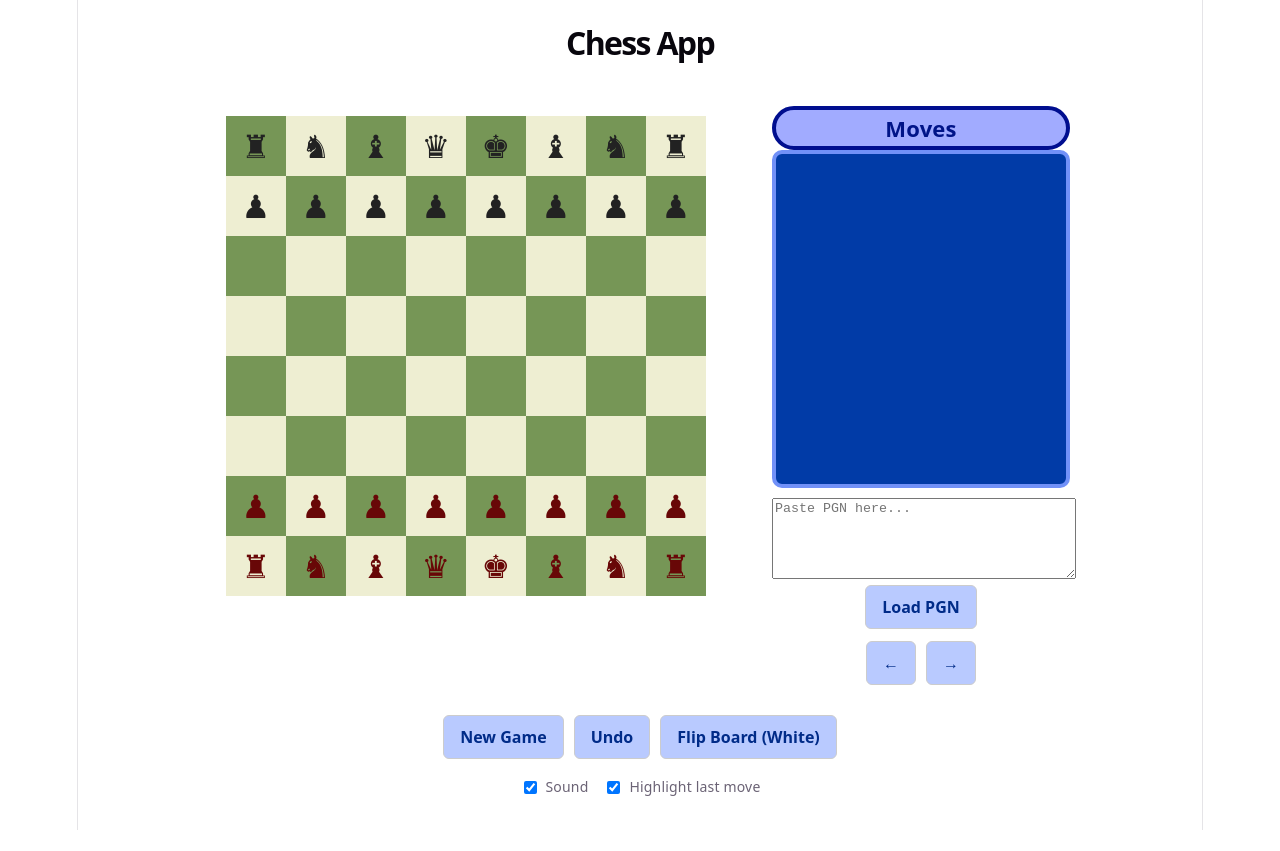
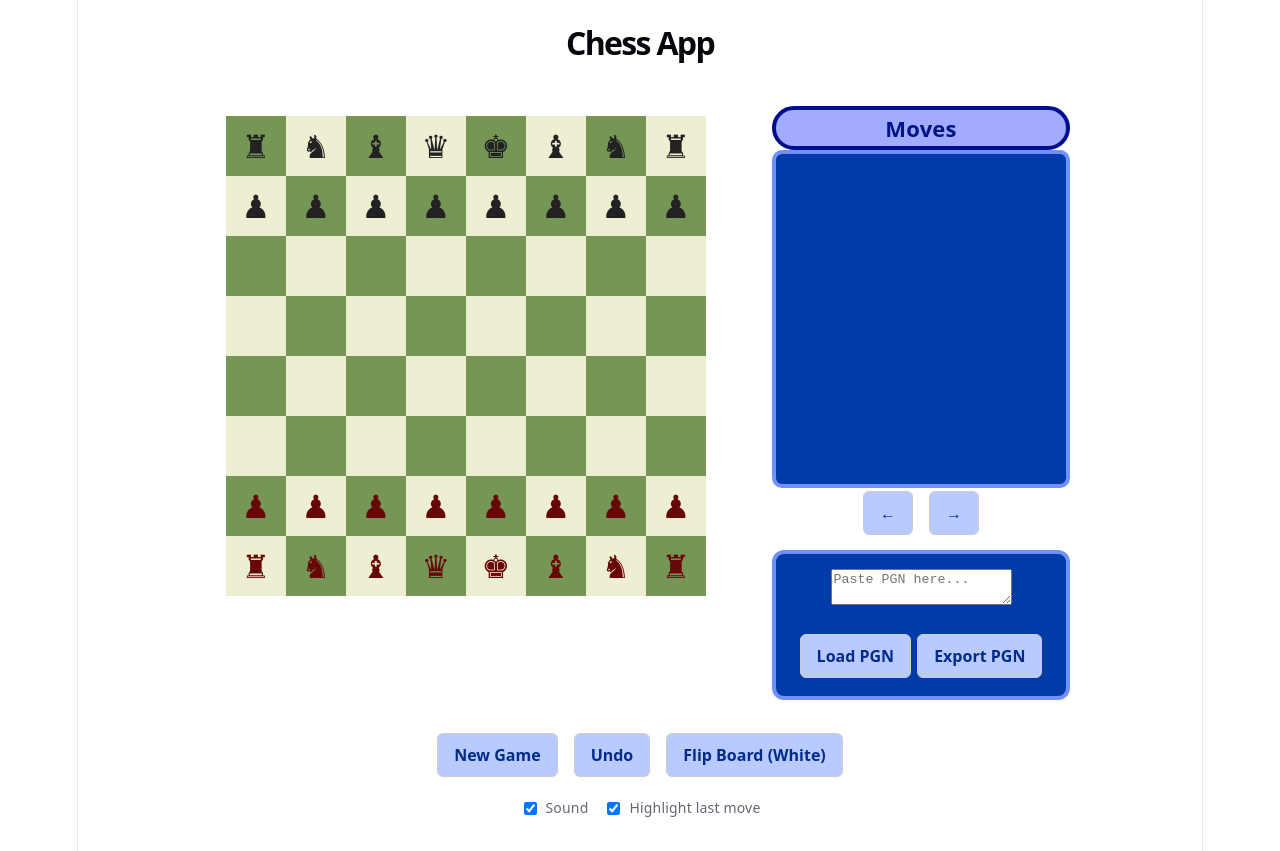
Before and after one commit to harleyk314/HumanlikeChessCoach, a React (Vite) app: page / in a window 1280 px wide. Before the commit the page ends 830 px from the top, so only its background shows below. Built offline with nearby package versions, Linux system fonts and the light colour scheme.

Commit message:
Added export PGN button

```diff
--- a/src/App.css
+++ b/src/App.css
@@ -108,8 +108,35 @@ h1 {
   font-size: 14px;
 }
 
+
+.load-and-export {
+  display: flex;
+  flex-direction: row;
+  justify-content: center;
+}
+
+.import-section {
+  display: flex;
+  flex-direction: column;
+  background: #013ba7;
+  border: 4px solid #7191f8;
+  border-radius: 12px;
+  padding: 15px;
+}
+
+.sidebar {
+  display: flex;
+  flex-direction: column;
+  gap: 16px;
+}
+
+.textarea {
+  margin-bottom: 20px;
+}
+
 /* buttons */
 button {
+  margin: 3px;
   padding: 10px 16px;
   font-size: 16px;
   font-family: inherit;
--- a/src/App.tsx
+++ b/src/App.tsx
@@ -104,6 +104,12 @@ function App() {
     forceRender(x => x + 1)
   }
 
+  const exportPgn = () => {
+    const pgn = gameRef.current.pgn()
+
+    navigator.clipboard.writeText(pgn)
+  }
+
   const max = game.history().length - 1
 
   const stepBack = () => {
@@ -151,22 +157,27 @@ function App() {
         </div>
         <div className="sidebar">
           <PGNPanel
-            pgnInput={pgnInput}
-            setPgnInput={setPgnInput}
-            loadPgn={loadPgn}
             pgnRows={pgnRows}
             goToMove={goToMove}
             viewIndex={viewIndex}
-            currentIndex={currentIndex}
-            movesLength={moves.length}
+            stepBack={stepBack}
+            stepForward={stepForward}
           />
-          <div className="move-controls">
-            <button onClick={stepBack}>←</button>
-            <button onClick={stepForward}>→</button>
+          <div className="import-section">
+            <div className="textarea">
+              <textarea
+                placeholder="Paste PGN here..."
+                value={pgnInput}
+                onChange={(e) => setPgnInput(e.target.value)}
+              />
+            </div>
+            <div className="load-and-export">
+              <button onClick={loadPgn}>Load PGN</button>
+              <button onClick={exportPgn}>Export PGN</button>
+            </div>
           </div>
         </div>
       </div>
-
       <Controls
         newGame={newGame}
         undo={undo}
--- a/src/pgnPanel.tsx
+++ b/src/pgnPanel.tsx
@@ -1,15 +1,12 @@
 type Props = {
-  pgnInput: string
-  setPgnInput: (value: string) => void
-  loadPgn: () => void
   pgnRows: { moveNumber: number; white: string; black?: string }[]
   goToMove: (index: number) => void
   viewIndex: number
-  currentIndex: number | null
-  movesLength: number
+  stepBack: () => void
+  stepForward: () => void
 }
 
-function PGNPanel({ pgnInput, setPgnInput, loadPgn, pgnRows, goToMove, viewIndex, currentIndex, movesLength}: Props) {
+function PGNPanel({ pgnRows, goToMove, viewIndex, stepBack, stepForward}: Props) {
 
 
   return (
@@ -18,7 +15,6 @@ function PGNPanel({ pgnInput, setPgnInput, loadPgn, pgnRows, goToMove, viewIndex
 
       <div className="pgn-box">
         {pgnRows.map((row, i) => {
-            const effectiveIndex = viewIndex
             const whiteIndex = i * 2
             const blackIndex = i * 2 + 1
 
@@ -46,16 +42,10 @@ function PGNPanel({ pgnInput, setPgnInput, loadPgn, pgnRows, goToMove, viewIndex
             )
         })}
       </div>
-
-      <textarea
-        placeholder="Paste PGN here..."
-        value={pgnInput}
-        onChange={(e) => setPgnInput(e.target.value)}
-        rows={5}
-        style={{ width: "100%", marginTop: 10 }}
-      />
-
-      <button onClick={loadPgn}>Load PGN</button>
+      <div className="move-controls">
+        <button onClick={stepBack}>←</button>
+        <button onClick={stepForward}>→</button>
+      </div>
     </div>
   )
 }
```
